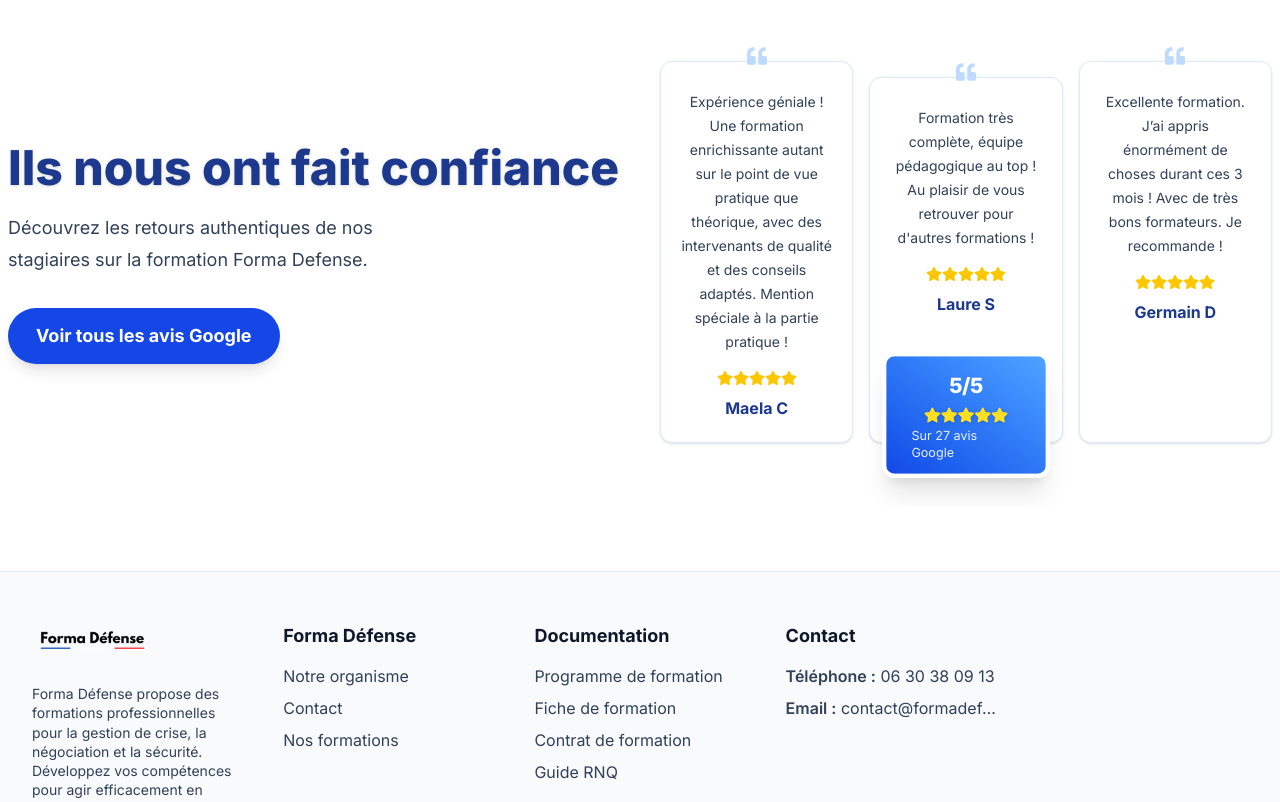
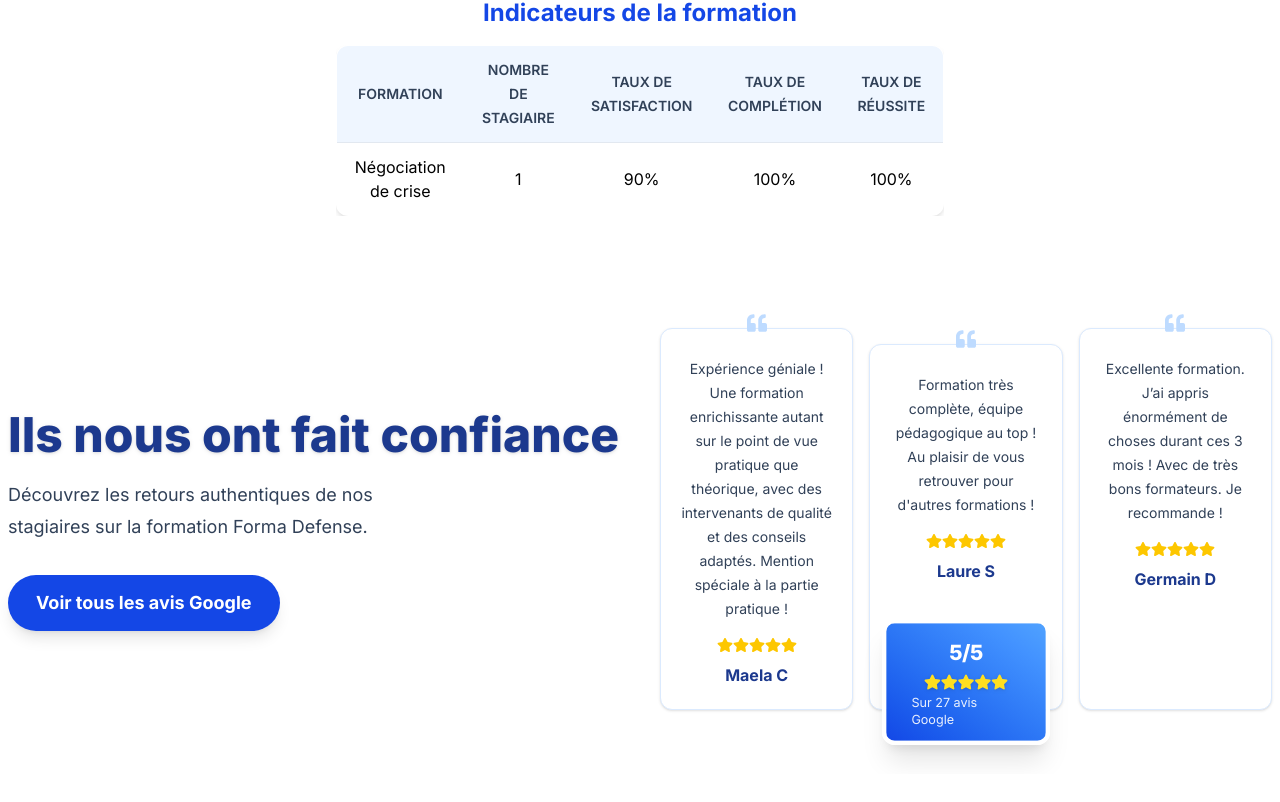
Before and after one commit to studiomae33/Forma_Defense, a Next.js app: page / in a window 1280 px wide. Shown: the part 1731-2533 px from the top of the page. Built offline with nearby package versions, Linux system fonts and the light colour scheme.

Commit message:
modif footer et ajout satisfaction

```diff
--- a/src/components/Footer.jsx
+++ b/src/components/Footer.jsx
@@ -105,24 +105,6 @@ export function Footer() {
                   Fiche de formation
                 </a>
               </li>
-              <li>
-                <a
-                  href="/pdfs/Contrat%20de%20formation%20-%20N%C3%A9gociation%20de%20crise%20%20copie.pdf"
-                  download
-                  className="hover:underline"
-                >
-                  Contrat de formation
-                </a>
-              </li>
-              <li>
-                <a
-                  href="/pdfs/Guide%20RNQ%20v9%20du%2008%2001%2024.pdf"
-                  download
-                  className="hover:underline"
-                >
-                  Guide RNQ
-                </a>
-              </li>
             </ul>
           </div>
           {/* Contact */}
--- a/src/components/Formations.jsx
+++ b/src/components/Formations.jsx
@@ -71,6 +71,32 @@ export function Formations() {
           </div>
         </div>
       </dialog>
+            {/* Tableau des indicateurs */}
+      <div className="mt-12">
+        <h3 className="text-2xl font-bold text-center text-blue-700 mb-4">Indicateurs de la formation</h3>
+        <div className="overflow-x-auto">
+          <table className="min-w-full border border-slate-200 rounded-xl overflow-hidden bg-white shadow-md">
+            <thead className="bg-blue-50">
+              <tr>
+                <th className="px-4 py-3 text-slate-700 font-semibold text-sm border-b border-slate-200">FORMATION</th>
+                <th className="px-4 py-3 text-slate-700 font-semibold text-sm border-b border-slate-200">NOMBRE DE STAGIAIRE</th>
+                <th className="px-4 py-3 text-slate-700 font-semibold text-sm border-b border-slate-200">TAUX DE SATISFACTION</th>
+                <th className="px-4 py-3 text-slate-700 font-semibold text-sm border-b border-slate-200">TAUX DE COMPLÉTION</th>
+                <th className="px-4 py-3 text-slate-700 font-semibold text-sm border-b border-slate-200">TAUX DE RÉUSSITE</th>
+              </tr>
+            </thead>
+            <tbody>
+              <tr className="text-center hover:bg-blue-50 transition">
+                <td className="px-4 py-3 border-b border-slate-200">Négociation de crise</td>
+                <td className="px-4 py-3 border-b border-slate-200">1</td>
+                <td className="px-4 py-3 border-b border-slate-200">90%</td>
+                <td className="px-4 py-3 border-b border-slate-200">100%</td>
+                <td className="px-4 py-3 border-b border-slate-200">100%</td>
+              </tr>
+            </tbody>
+          </table>
+        </div>
+      </div>
     </section>
   )
 }
```
